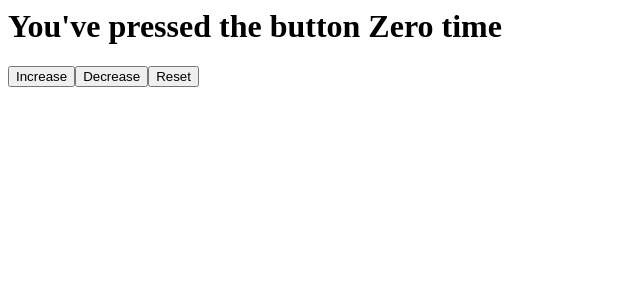
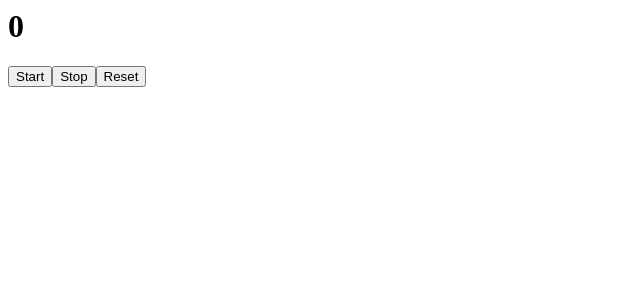
Before and after one commit to padmaJS/react-b52mgt, a React (Create React App) app: page / in a window 1280 px wide. Shown: the top 300 px of the page, without its empty margins (0-640 px from the left). Built offline with nearby package versions, Linux system fonts and the light colour scheme.

Commit message:
1 file modified

```diff
--- a/src/components/counter.jsx
+++ b/src/components/counter.jsx
@@ -2,33 +2,25 @@ import React, { Component } from "react";
 
 class Counter extends Component {
   state = {
-    counter: 0
+    timer: 0
   };
-  updateCounter = () => {
-    this.setState({ counter: this.state.counter + 1 });
-  };
-  decreaseCounter = () => {
-    this.state.counter > 0
-      ? this.setState({ counter: this.state.counter - 1 })
-      : this.setState({ counter: 0 });
-  };
-  resetCounter = () =>{
-    this.setState({counter: 0});
+  starter = () => {
+    this.timeStart = setInterval(() => this.setState({timer : this.state.timer + 1}),1000);
   }
-  count() {
-    const { counter } = this.state;
-    return counter === 0 ? "Zero" : counter;
+  stopper = () => {
+    clearInterval(this.timeStart);
+  }
+  reset = () => {
+    this.setState({timer : 0});
+
   }
   render() {
     return (
       <div>
-        <h1>
-          You've pressed the button {this.count()} time
-          {this.state.counter > 1 && "s"}
-        </h1>
-        <button onClick={this.updateCounter}>Increase</button>
-        <button onClick={this.decreaseCounter}>Decrease</button>
-        <button onClick={this.resetCounter}>Reset</button>
+        <h1>{this.state.timer}</h1>
+        <button onClick = {this.starter}>Start</button>
+        <button onClick = {this.stopper}>Stop</button>
+        <button onCLick = {this.reset}>Reset</button>
       </div>
     );
   }
```
